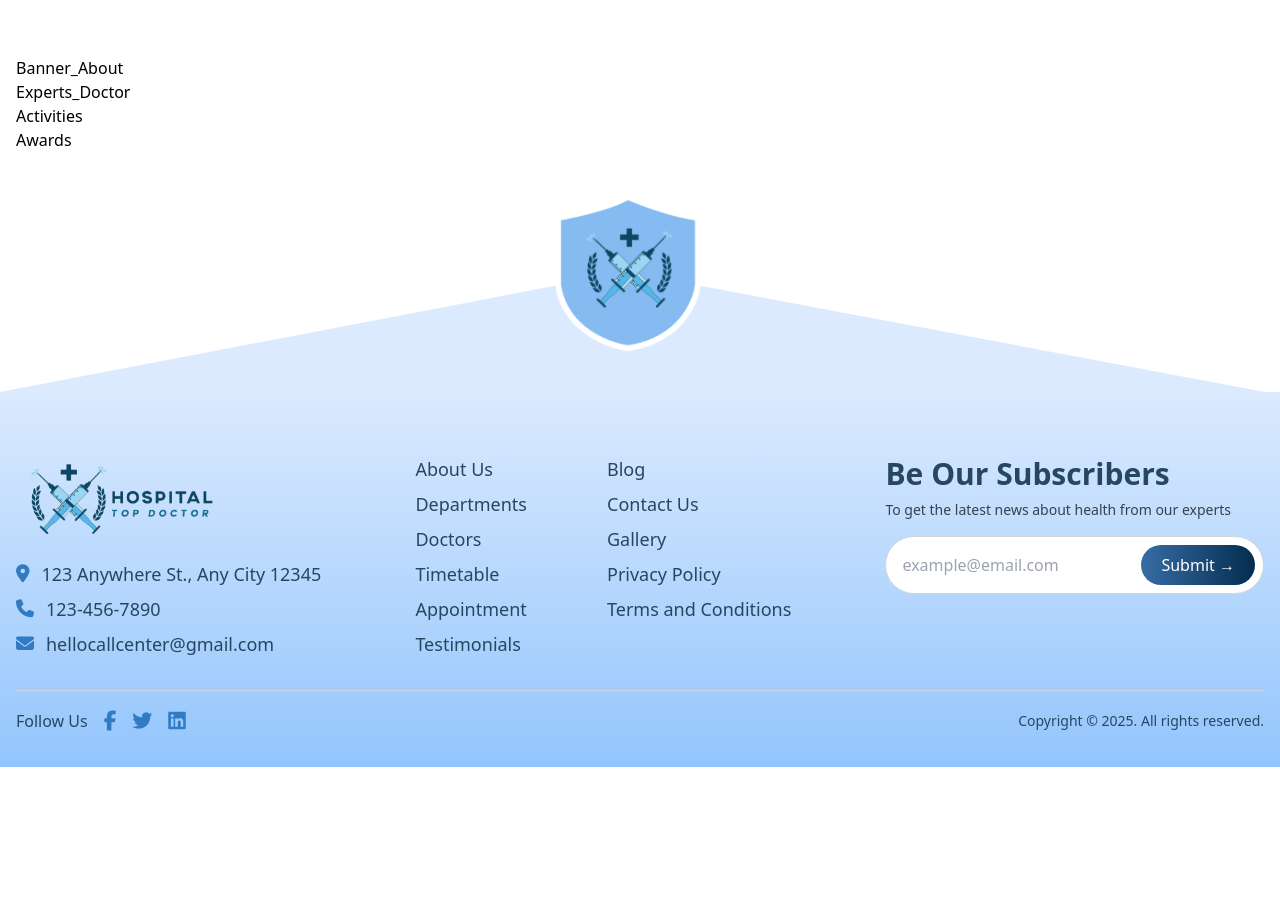
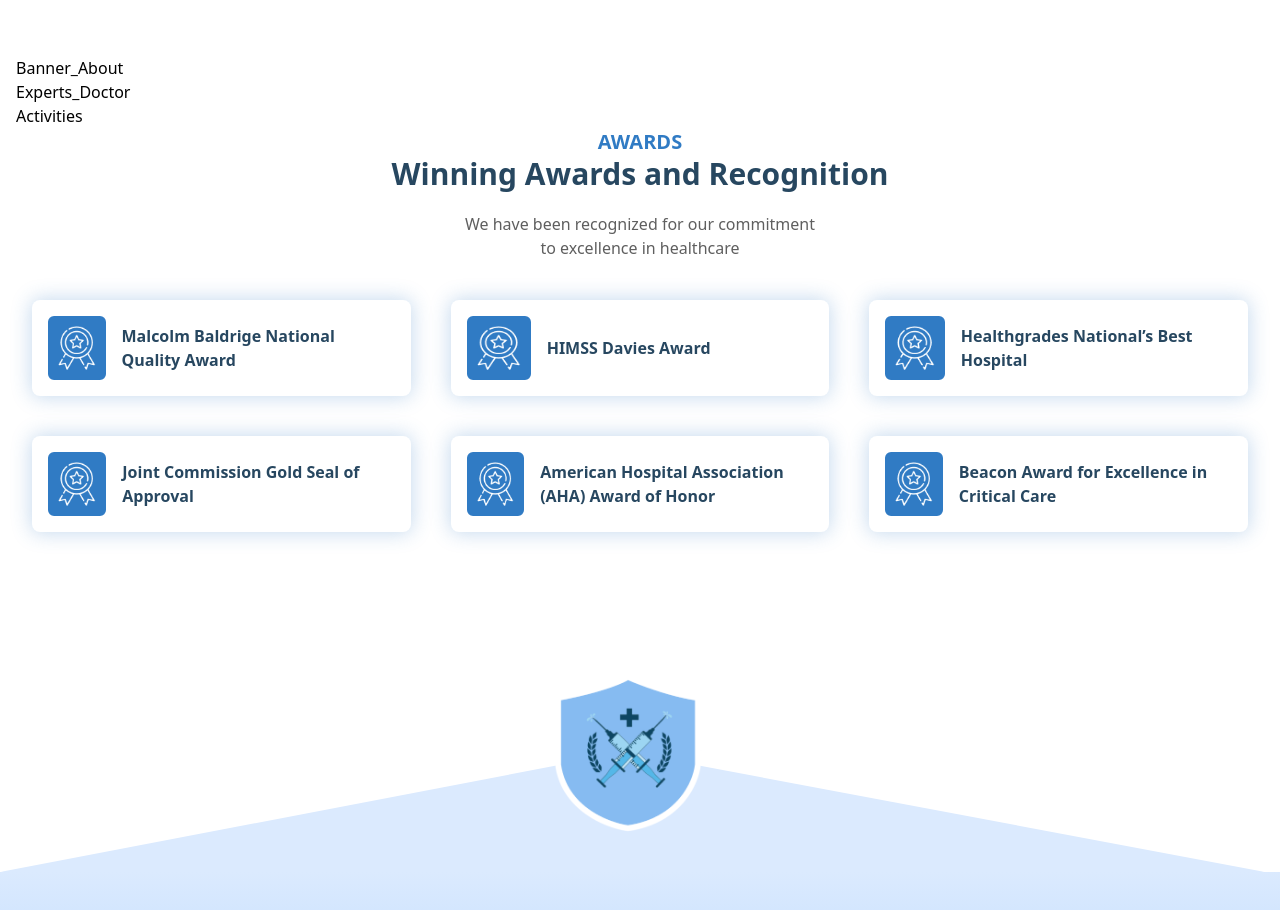
Before and after one commit to singap88a/doctor_iti, a React (Vite) app: page /about in a window 1280 px wide. Shown: the part 1300-2210 px from the top of the page. Before the commit the page ends 2067 px from the top, so only its background shows below. Built offline with nearby package versions, Linux system fonts and the light colour scheme.

Commit message:
Appointment-form , Side animation bar

```diff
--- a/src/App.jsx
+++ b/src/App.jsx
@@ -6,6 +6,7 @@ import About from "./pages/About/About";
 import Timetable from "./pages/Timetable/Timetable";
 import Gallery from "./pages/Gallery/Gallery";
 import Contact from "./pages/Contact/Contact";
+import Appointments from "./pages/Appointments/Appointments";
 
 const App = () => {
   return (
@@ -18,6 +19,7 @@ const App = () => {
                     <Route path="/timetable" element={<Timetable />} />
           <Route path="/gallery" element={<Gallery />} />
           <Route path="/contact" element={<Contact />} />
+          <Route path="/appointments" element={<Appointments />} />
 
         </Routes>
       </div>
--- a/src/components/About_com/Awards.jsx
+++ b/src/components/About_com/Awards.jsx
@@ -1,9 +1,66 @@
- import React from 'react'
+import Departments from "../../assets/img_home/Departments_2.png";
+function Awards() {
+  const Departmentss = [
+    {
+      title: "Malcolm Baldrige National Quality Award",
+      image: Departments,
+    },
+    {
+      title: "HIMSS Davies Award",
+      image: Departments,
+    },
+    {
+      title: "Healthgrades National’s Best Hospital",
+      image: Departments,
+    },
+    {
+      title: "Joint Commission Gold Seal of Approval",
+      image: Departments,
+    },
+    {
+      title: "American Hospital Association (AHA) Award of Honor",
+      image: Departments, // Represents excellence in healthcare services
+    },
+    {
+      title: "Beacon Award for Excellence in Critical Care",
+      image: Departments, // Represents high standards in patient care
+    },
+  ];
 
- export default function Awards() {
-   return (
-     <div>
-       Awards
-     </div>
-   )
- }
+  return (
+    <div className="mb-[100px]">
+      <section className="container ">
+      <p className="text-xl font-semibold text-center text-secondary">
+          AWARDS
+        </p>
+        <h1 className="text-3xl font-bold text-center text-text_color">
+          Winning Awards and Recognition
+        </h1>
+        <p className="pt-5 pb-10 text-center text-Paragraph md:w-[30%] w-full mx-auto">
+          We have been recognized for our commitment to excellence in healthcare
+        </p>
+        <div className="grid gap-10 md:grid-cols-2 lg:grid-cols-3">
+          {Departmentss.map((item, index) => (
+            <div
+              key={index}
+              className="p-4 transition-shadow bg-white rounded-lg shadow-[0px_0px_20px_1px_#307ac448] hover:shadow-[0px_0px_20px_10px_#307ac448]"
+            >
+              <div className="flex items-center gap-4">
+                <img
+                  src={item.image}
+                  alt={item.title}
+                  className="w-16 h-16 p-2 border-2 rounded-md border-secondary bg-secondary"
+                />
+                <h3 className="font-bold text-[16px] text-text_color">
+                  {item.title}
+                </h3>
+              </div>
+             </div>
+          ))}
+        </div>
+      </section>
+    </div>
+  );
+}
+
+export default Awards;
--- a/src/components/Home_com/Appointment.jsx
+++ b/src/components/Home_com/Appointment.jsx
@@ -24,7 +24,7 @@ function Appointment({ reverseLayout }) {
       date === "" ||
       time === "" ||
       medicalRecord === "" ||
-      reason === "" ||
+      // reason === "" ||
       department === ""
     ) {
       toast.error("Please fill all required fields");
@@ -38,8 +38,8 @@ function Appointment({ reverseLayout }) {
       date,
       time,
       medicalRecord,
-      reason,
-      department,
+      // reason,
+      // department,
     });
 
     toast.success("Appointment booked successfully!");
@@ -50,8 +50,8 @@ function Appointment({ reverseLayout }) {
     setDate("");
     setTime("");
     setMedicalRecord("");
-    setReason("");
-    setDepartment("");
+    // setReason("");
+    // setDepartment("");
   };
 
   return (
--- /dev/null
+++ b/src/pages/Appointments/Appointments.jsx
@@ -0,0 +1,19 @@
+import hero from "../../assets/img_about/about_hero.png";
+import Hero_about from "../../components/About_com/Hero_about";
+import Appointment from "../../components/Home_com/Appointment";
+
+
+function Appointments() {
+  return (
+    <div className="mb-12">
+      <Hero_about
+        title="Don’t Let Your Health Take a Backseat!"
+        description="Fill out the appointment form below to schedule a consultation with one of our healthcare professionals."
+        img={hero}
+      />
+      <Appointment/>
+    </div>
+  );
+}
+
+export default Appointments;
```
